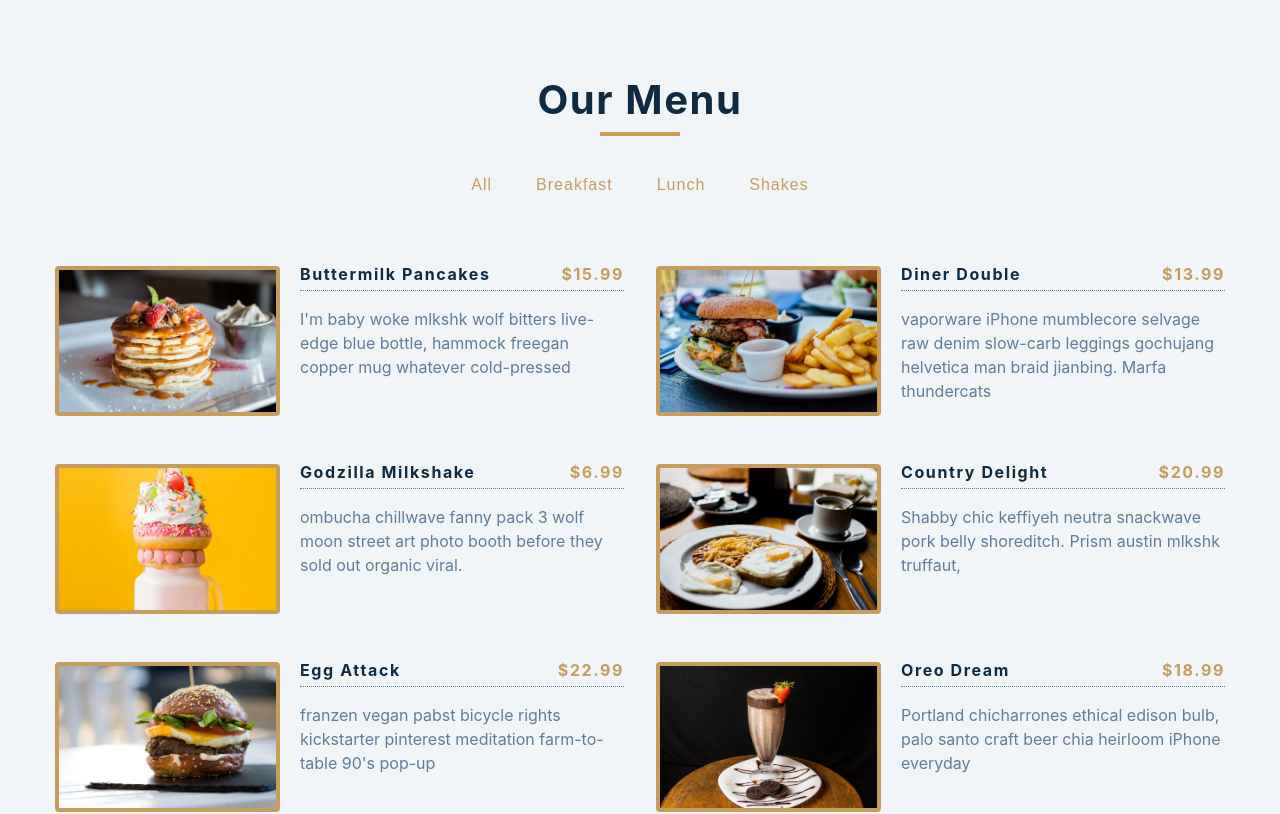
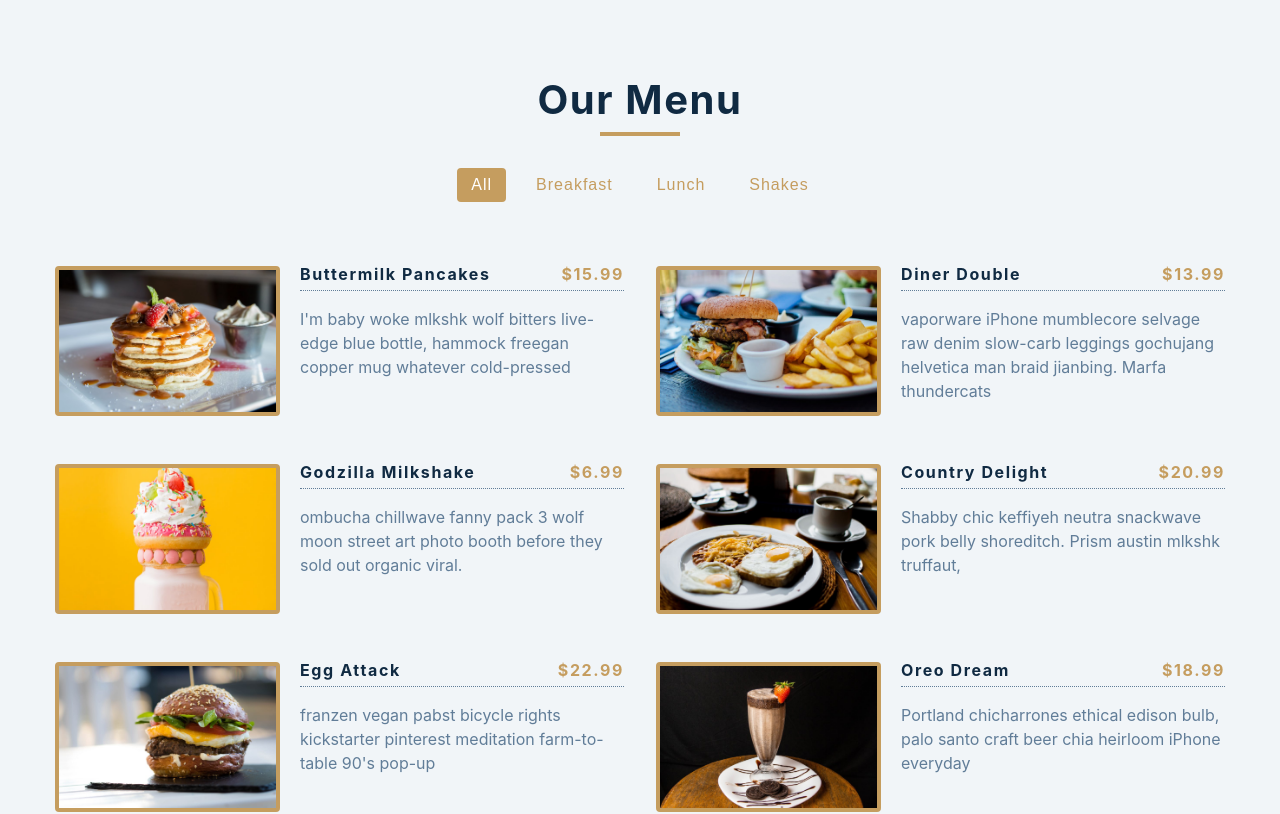
Before and after one commit to mohammadfaramarzi1/restaurant-react, a React (Create React App) app: page / in a window 1280 px wide. Shown: the top 814 px of the page. Built offline with nearby package versions, Linux system fonts and the light colour scheme.

Commit message:
feat: handle state maniCategory

```diff
--- a/src/App.js
+++ b/src/App.js
@@ -14,8 +14,7 @@ function App() {
     "all",
     ...getMainCategories(menus),
   ]);
-
-  console.log(categories);
+  const [mainCategory, setMainCategory] = useState("all");
 
   return (
     <main>
@@ -24,7 +23,11 @@ function App() {
           <h2>Our Menu</h2>
           <div className="underline"></div>
         </div>
-        <Categories categories={categories} />
+        <Categories
+          categories={categories}
+          mainCategory={mainCategory}
+          setMainCategory={setMainCategory}
+        />
         <Menu menus={menus} />
       </section>
     </main>
--- a/src/Components/Categories.js
+++ b/src/Components/Categories.js
@@ -1,11 +1,17 @@
 import React, { useState } from "react";
 
-const Categories = ({ categories }) => {
-  console.log("categories", categories);
+const Categories = ({ categories, mainCategory, setMainCategory }) => {
   return (
     <div className="btn-container">
       {categories.map((category, index) => (
-        <button type="button" className="filter-btn" key={index}>
+        <button
+          type="button"
+          className={`${
+            mainCategory === category ? "highlight filter-btn" : "filter-btn"
+          } `}
+          key={index}
+          onClick={() => setMainCategory(category)}
+        >
           {category}
         </button>
       ))}
```
